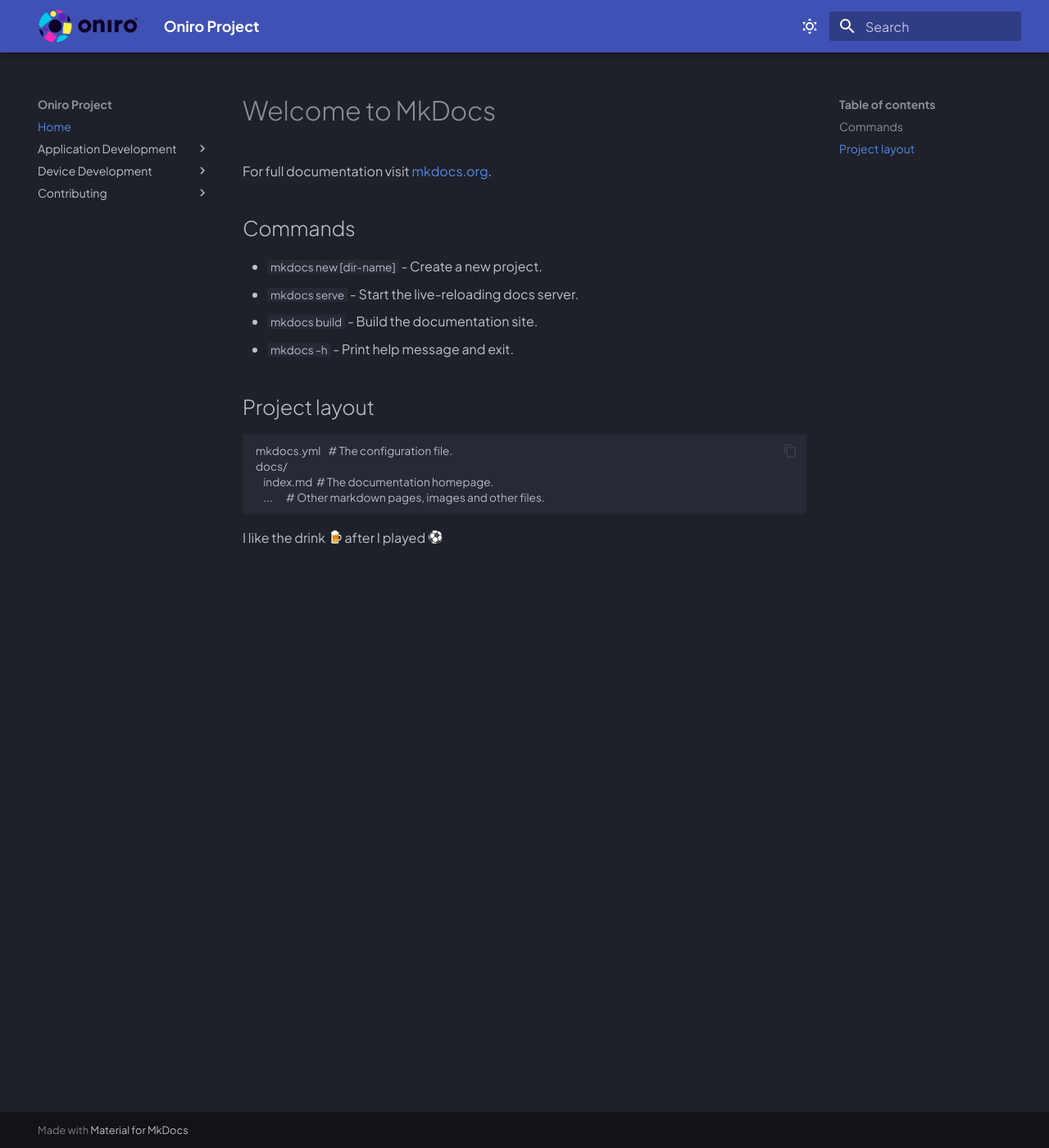
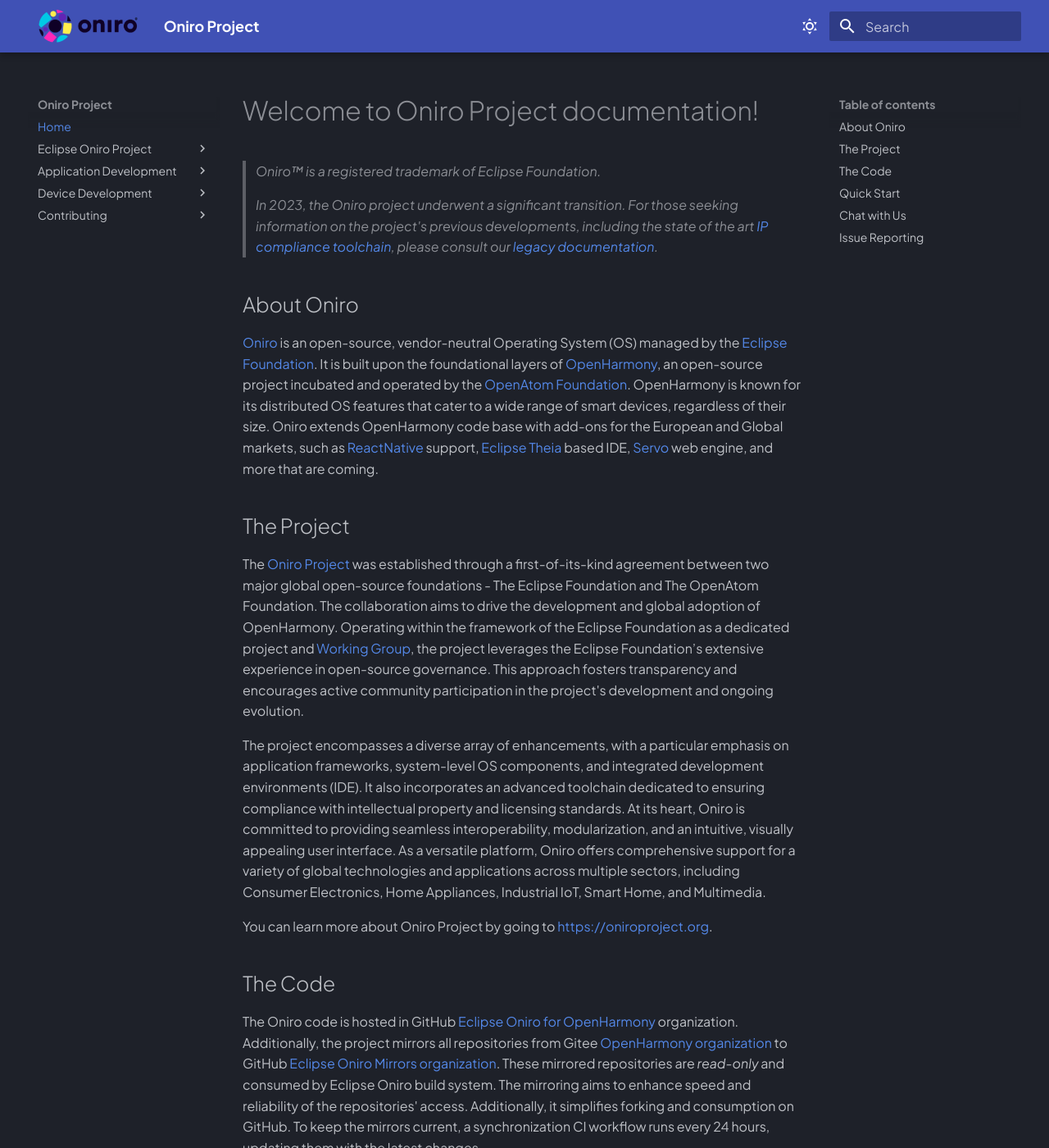
Before and after one commit to imansmallapple/mkdocs, an MkDocs documentation site: the page built from docs/index.md, in a window 1280 px wide and 1400 px high. Shown: the whole window at 82% size. Built offline with MkDocs 1.6.1 and Material for MkDocs 9.7.7, drawn with Linux system fonts in a browser that asks for light colours; emoji names are drawn with the system emoji font; some of the changed text lies outside the part shown.

Commit message:
Add eclipse oniro directories

```diff
--- a/docs/index.md
+++ b/docs/index.md
@@ -1,20 +1,34 @@
-# Welcome to MkDocs
+# Welcome to Oniro Project documentation!
 
-For full documentation visit [mkdocs.org](https://www.mkdocs.org).
+> *Oniro™ is a registered trademark of Eclipse Foundation.*
+>
+> *In 2023, the Oniro project underwent a significant transition. For those seeking information on the project's previous developments, including the state of the art [IP compliance toolchain](https://oniroproject.readthedocs.io/en/latest/releases/2.0/2.0.0/ip_compliance_note.html), please consult our [legacy documentation](https://oniroproject.readthedocs.io/).*
 
-## Commands
+## About Oniro
 
-* `mkdocs new [dir-name]` - Create a new project.
-* `mkdocs serve` - Start the live-reloading docs server.
-* `mkdocs build` - Build the documentation site.
-* `mkdocs -h` - Print help message and exit.
+[Oniro](https://oniroproject.org/) is an open-source, vendor-neutral Operating System (OS) managed by the [Eclipse Foundation](https://www.eclipse.org/). It is built upon the foundational layers of [OpenHarmony](https://gitee.com/openharmony/docs), an open-source project incubated and operated by the [OpenAtom Foundation](https://www.openatom.org/). OpenHarmony is known for its distributed OS features that cater to a wide range of smart devices, regardless of their size. Oniro extends OpenHarmony code base with add-ons for the European and Global markets, such as [ReactNative](https://reactnative.dev/) support, [Eclipse Theia](https://theia-ide.org/) based IDE, [Servo](https://servo.org/) web engine, and more that are coming.
 
-## Project layout
+## The Project
 
-    mkdocs.yml    # The configuration file.
-    docs/
-        index.md  # The documentation homepage.
-        ...       # Other markdown pages, images and other files.
+The [Oniro Project](https://projects.eclipse.org/projects/oniro) was established through a first-of-its-kind agreement between two major global open-source foundations - The Eclipse Foundation and The OpenAtom Foundation. The collaboration aims to drive the development and global adoption of OpenHarmony. Operating within the framework of the Eclipse Foundation as a dedicated project and [Working Group](https://www.eclipse.org/org/workinggroups/oniro-charter.php), the project leverages the Eclipse Foundation’s extensive experience in open-source governance. This approach fosters transparency and encourages active community participation in the project's development and ongoing evolution.
+
+The project encompasses a diverse array of enhancements, with a particular emphasis on application frameworks, system-level OS components, and integrated development environments (IDE). It also incorporates an advanced toolchain dedicated to ensuring compliance with intellectual property and licensing standards. At its heart, Oniro is committed to providing seamless interoperability, modularization, and an intuitive, visually appealing user interface. As a versatile platform, Oniro offers comprehensive support for a variety of global technologies and applications across multiple sectors, including Consumer Electronics, Home Appliances, Industrial IoT, Smart Home, and Multimedia.
+
+You can learn more about Oniro Project by going to [https://oniroproject.org](https://oniroproject.org).
+
+## The Code
+
+The Oniro code is hosted in GitHub [Eclipse Oniro for OpenHarmony](https://github.com/eclipse-oniro4openharmony) organization. Additionally, the project mirrors all repositories from Gitee [OpenHarmony organization](https://gitee.com/openharmony) to GitHub [Eclipse Oniro Mirrors organization](https://github.com/eclipse-oniro-mirrors). These mirrored repositories are *read-only* and consumed by Eclipse Oniro build system. The mirroring aims to enhance speed and reliability of the repositories' access. Additionally, it simplifies forking and consumption on GitHub. To keep the mirrors current, a synchronization CI workflow runs every 24 hours, updating them with the latest changes.
 
 
-I like the drink :beer: after I played :soccer:
+## Quick Start
+
+To quickly start working with the code and building Oniro please follow our concise [tutorial](device-development/building-oniro.md). For those interested in experiencing its functionality on actual hardware, as a starting point, we recommend the HiHope HH-SCDAYU200 development kit, which is based on Rockchip's RK3568 processor. This kit is readily accessible in Europe and the USA, offering convenience for developers in these regions.
+
+## Chat with Us
+
+The Oniro Project engages in community discussions primarily through Eclipse Matrix rooms, and we warmly welcome everyone to join. Whether you seek assistance, wish to contribute, or are keen on interacting with our maintainers, contributors, and community members, the [Oniro Project room](https://matrix.to/#/#oniro-project:matrix.eclipse.org) is the ideal starting point. You can find a full list of Eclipse Oniro chat rooms [here](https://chat.eclipse.org/#/room/#oniro:matrix.eclipse.org). Matrix provides a secure, decentralized communication network, allowing the use of existing accounts from any server. Don’t have a Matrix account? Your [Eclipse Foundation account](https://accounts.eclipse.org/) can seamlessly fulfill this role. Creating an Eclipse Foundation account is a straightforward process, ensuring quick and easy access.
+
+## Issue Reporting
+
+We welcome feedback and issue reports for continuous improvement of the project. If you encounter any problems or bugs, kindly report them on our [GitHub issues page](https://github.com/eclipse-oniro4openharmony/manifest/issues). Your contributions are valuable to the project’s development.
--- a/mkdocs.yml
+++ b/mkdocs.yml
@@ -45,6 +45,10 @@
   - pymdownx.details
 nav:
   - Home: index.md
+  - Eclipse Oniro Project:
+      - OpenHarmony Downstream / Upstream Relationship: eclipse-oniro-project/openharmony-relationship.md
+      - OpenHarmony Mirror: eclipse-oniro-project/openharmony-mirror.md
+      - Oniro Architecture: eclipse-oniro-project/oniro-architecture.md
   - Application Development:
       - Development Overview: application-development/index.md
       - Environment Setup Guide:
```
Also changed, not shown: docs/eclipse-oniro-project/oniro-architecture.md (added, +10 -0 lines), docs/eclipse-oniro-project/openharmony-mirror.md (added, +29 -0 lines), docs/eclipse-oniro-project/openharmony-relationship.md (added, +52 -0 lines), docs/eclipse-oniro-project/images/ONIRO-Masterbrand-horizontal.png (added), docs/eclipse-oniro-project/images/oniro-architecture.jpg (added).
